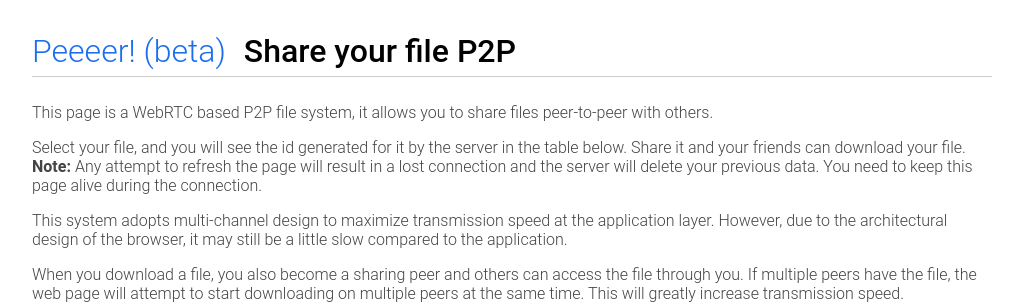
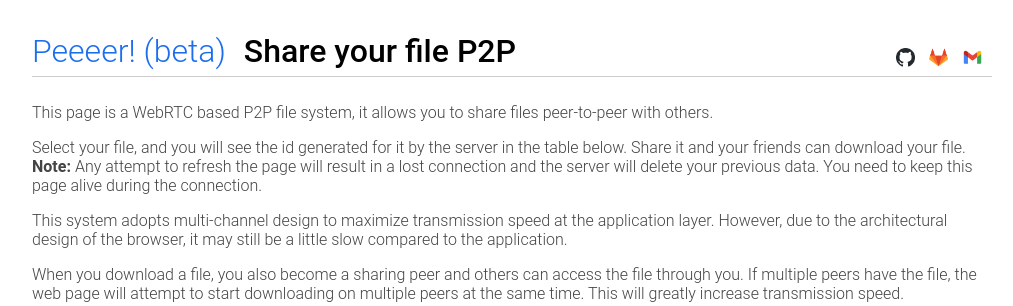
Before and after one commit to bugs-creator/WebP2P, a Flask app: page / in a window 1280 px wide. Shown: the top 306 px of the page, without its empty margins (128-1141 px from the left). Run offline with Flask 2, Linux system fonts and the light colour scheme; some libraries are stand-ins or nearby versions.

Commit message:
add my profile|favicon|clear database

```diff
--- a/static/style/main.css
+++ b/static/style/main.css
@@ -7,6 +7,12 @@
  */
 .hidden {
   display: none;
+}
+
+.icon{
+  width: 1.2em;
+  height: 1.2em;
+  margin-top: 1.0em;
 }
 
 .highlight {
--- a/templates/peer.html
+++ b/templates/peer.html
@@ -2,7 +2,7 @@
 <html lang="en">
 <head>
     <meta charset="UTF-8">
-    <title>WebP2P</title>
+    <title>Peeeer!</title>
     <script src="{{ url_for('static',filename='script/jquery.min.js') }}"></script>
     <script src="{{ url_for('static',filename='script/socket.io.js') }}"></script>
     <script src="{{ url_for('static',filename='script/spark-md5.min.js') }}"></script>
@@ -16,12 +16,15 @@
             });
         })
     </script>
+    <link rel="icon" type="image/png" sizes="144x144" href="{{ url_for('static',filename='image/favicon.png') }}"/>
     <link rel="stylesheet" href="{{ url_for('static',filename='style/main.css') }}">
     <link rel="stylesheet" href="{{ url_for('static',filename='style/peer.css') }}">
 </head>
 <body>
 <div id="container">
-    <h1><a href="#" >Peeeer! (beta)</a> <span>Share your file P2P</span></h1>
+    <h1><a href="#" >Peeeer! (beta)</a> <span>Share your file P2P</span><span style="float: right;font-size: 0.5em;font-family: Arial;text-align: center"><a href="https://github.com/bugs-creator"><img class="icon" src="{{ url_for('static',filename='image/github.png') }}" alt=""></a>
+        <a href="https://csgitlab.ucd.ie/bug_creator"><img class="icon" src="{{ url_for('static',filename='image/gitlab.png') }}" alt=""></a>
+        <a href="mailto:wenrui.liu@ucdconnect.ie"><img class="icon" src="{{ url_for('static',filename='image/gmail.png') }}" alt=""></a></span></h1>
     <section>
         <p>This page is a WebRTC based P2P file system, it allows you to share files peer-to-peer with others.</p>
 
```
Also changed, not shown: WEBP2P.db, static/image/favicon.png (added), static/image/github.png (added), static/image/gitlab.png (added), static/image/gmail.png (added).
